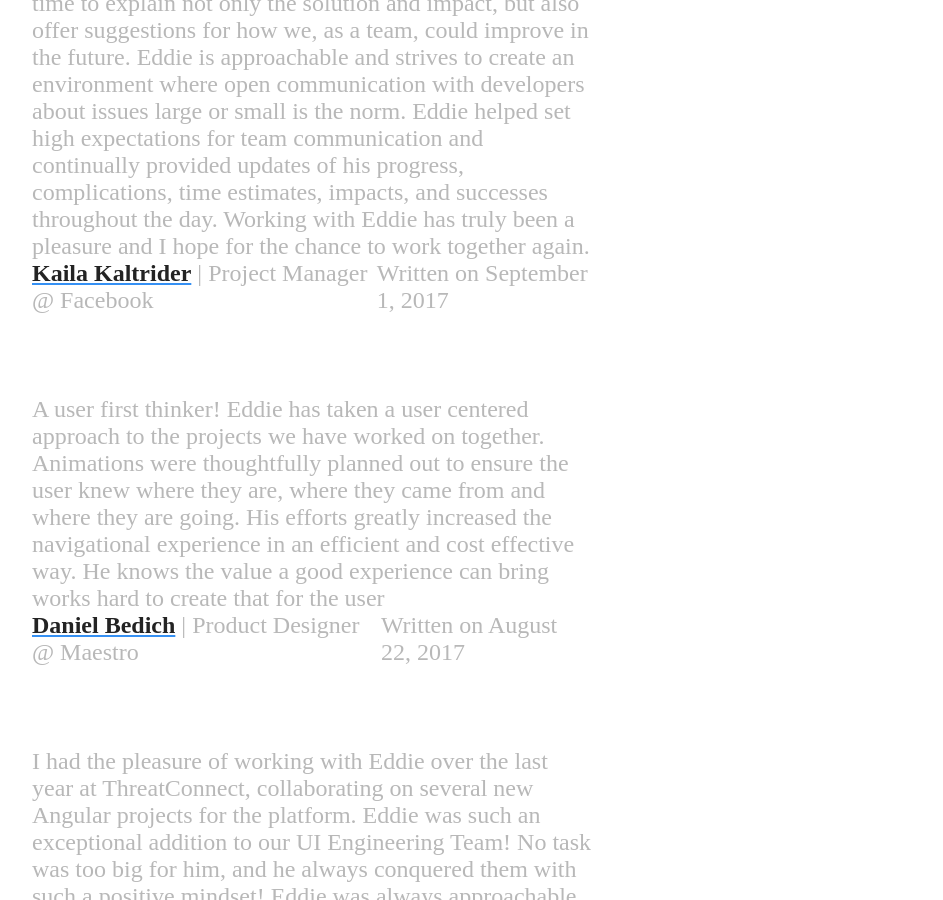
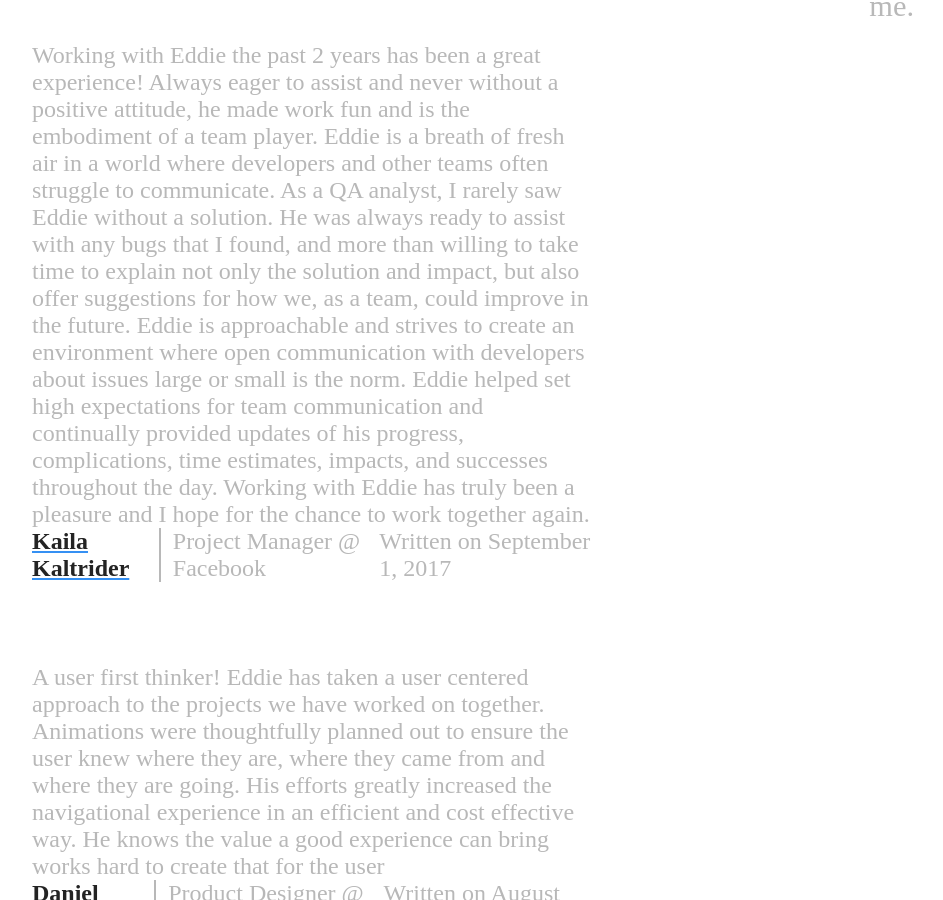
Before and after one commit to EdwardHinkle/eddiehinkle-pages, a Jekyll site: the page built from work.html, in a window 1280 px wide and 900 px high, scrolled down 4744 px. Shown: the whole window, without its empty margins (64-1007 px from the left). Built offline with Jekyll 4.4.1, drawn with Linux system fonts in a browser that asks for light colours.

Commit message:
finish responsive layout

```diff
--- a/_sass/_personality.scss
+++ b/_sass/_personality.scss
@@ -3,24 +3,22 @@
     position: absolute;
     transform: rotate(-20deg) translate(0px) translate3d(0, 0, 0);
     animation: enter 4s cubic-bezier(.36,.07,.19,.97);
-    background-image: url(/assets/images/high_wave.png);
+    background-image: url(/assets/images/santa_high_wave.png);
     background-repeat: no-repeat;
+    width: 300px;
+    height: 300px;
+    bottom: -35px;
+    right: -55px;
+    background-size: 300px;
 }
 
 /* Extra small devices (phones, 600px and down) */
 @media only screen and (max-width: 600px) {
-    .background-wave::before {
-        width: 300px;
-        height: 300px;
-        bottom: -35px;
-        right: -55px;
-        background-size: 300px;
-    }
+
 }
 
 /* Small devices (portrait tablets and large phones, 600px and up) */
 @media only screen and (min-width: 600px) {
-
 }
 
 /* Medium devices (landscape tablets, 768px and up) */
@@ -30,11 +28,6 @@
 
 /* Large devices (laptops/desktops, 992px and up) */
 @media only screen and (min-width: 992px) {
-
-}
-
-/* Extra large devices (large laptops and desktops, 1200px and up) */
-@media only screen and (min-width: 1200px) {
     .background-wave::before {
         background-size: 425px;
         width: 370px;
@@ -43,3 +36,8 @@
         right: -75px;
     }
 }
+
+/* Extra large devices (large laptops and desktops, 1200px and up) */
+@media only screen and (min-width: 1200px) {
+
+}
--- a/_sass/_structure.scss
+++ b/_sass/_structure.scss
@@ -1,6 +1,6 @@
 .fullframe {
     min-height: calc(100vh - 20px);
-    min-height: --webkit-fill-available;
+    max-height: --webkit-fill-available;
     width: 100vw;
     position: relative;
     overflow: hidden;
@@ -90,7 +90,9 @@
         align-items: center;
     }
 
-    .location-side-collapsable.line-seperated {
-        border-left: 1px solid var(--standard-color);
+    .location-side-collapsable.line-seperated > *:not(:first-child) {
+        border-left: 2px solid var(--standard-color);
+        margin-left: 12px;
+        padding-left: 12px;
     }
 }
--- a/_sass/_typography.scss
+++ b/_sass/_typography.scss
@@ -65,7 +65,38 @@ strong {
 
 /* Large devices (laptops/desktops, 992px and up) */
 @media only screen and (min-width: 992px) {
+    body {
+        font-size: 1.5rem;
+    }
 
+    .headline-large {
+        font-size: 8rem;
+        margin: 0;
+        padding: 8px 0;
+    }
+
+    .headline-medium {
+        font-size: 4rem;
+        margin: 0;
+        padding: 6px 0;
+    }
+
+    .headline-small {
+        font-size: 3rem;
+        margin: 0;
+        padding: 4px 0;
+        line-height: initial;
+    }
+
+    .headline-xsmall {
+        font-size: 1.9rem;
+        margin: 0;
+        padding: 2px 0;
+    }
+
+    .headline-image {
+        height: 6rem;
+    }
 }
 
 /* Extra large devices (large laptops and desktops, 1200px and up) */
@@ -90,6 +121,7 @@ strong {
         font-size: 4rem;
         margin: 0;
         padding: 4px 0;
+        line-height: initial;
     }
 
     .headline-xsmall {
--- a/work.html
+++ b/work.html
@@ -44,8 +44,9 @@ layout: work
             <li class="card">
                 <div class="feedback-content">{{recommendation.content}}</div>
                 <div class="location-side-collapsable">
-                    <div class="grow-item">
-                        <a href="{{recommendation.url}}" class="primary-color"><em>{{recommendation.name}}</em></a> | <span>{{recommendation.position}} @ {{recommendation.company}}</span>
+                    <div class="grow-item location-side-collapsable line-seperated">
+                        <a href="{{recommendation.url}}" class="primary-color"><em>{{recommendation.name}}</em></a>
+                        <span>{{recommendation.position}} @ {{recommendation.company}}</span>
                     </div>
                     <div>Written on {{recommendation.published}}</div>
                 </div>
```
